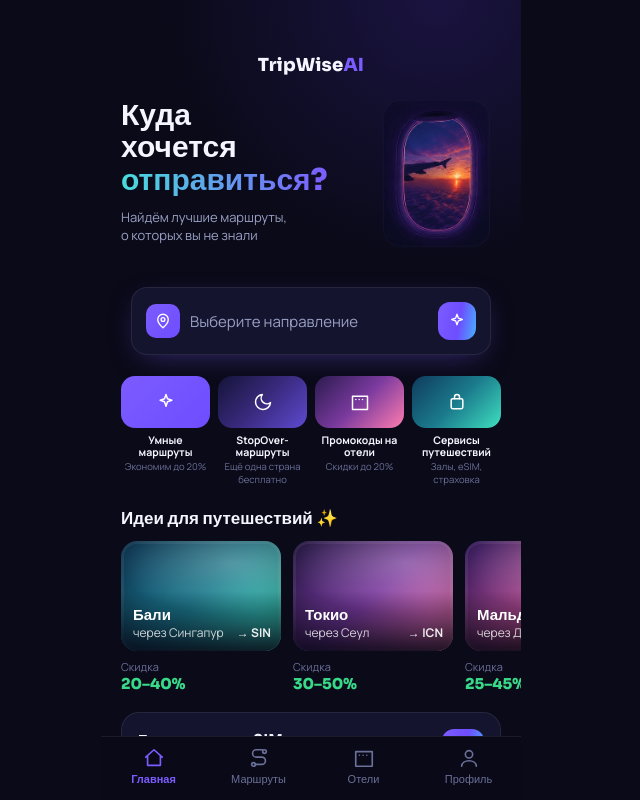
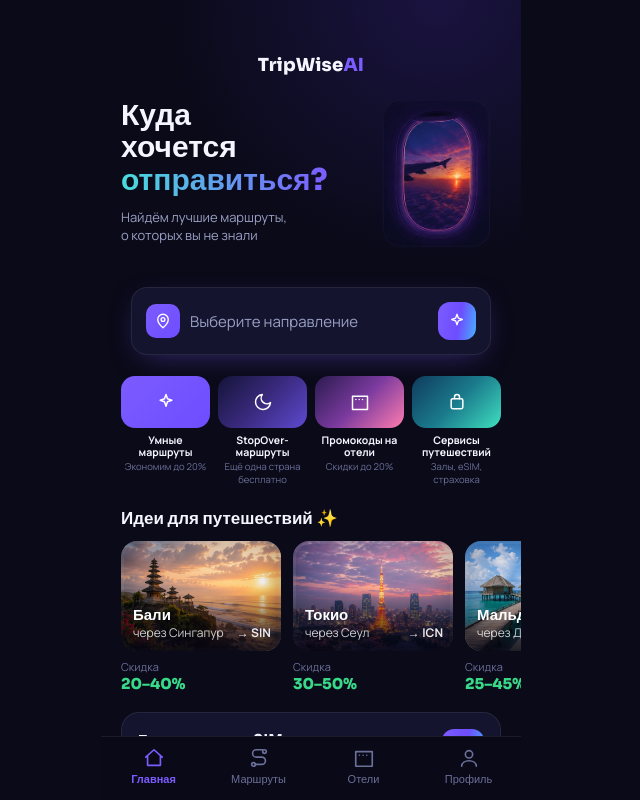
Before and after one commit to willi99708/tripwise-app, a React (Vite) app: page / in a window 1280 px wide. Shown: the whole page, without its empty margins (329-969 px from the left). Built offline with nearby package versions, Linux system fonts and the light colour scheme.

Commit message:
Update App.jsx

```diff
--- a/src/App.jsx
+++ b/src/App.jsx
@@ -165,9 +165,9 @@ const I = {
   shield: <><path d="M12 3l8 3v6c0 5-3.5 8-8 9-4.5-1-8-4-8-9V6z" /></>, search: <><circle cx="11" cy="11" r="7" /><path d="M21 21l-4-4" /></>,
 };
 
-function Porthole({ grad = GRAD.sunset, h = 150, label, sub, codeRight, style }) {
+function Porthole({ grad = GRAD.sunset, image, h = 150, label, sub, codeRight, style }) {
   /* ФОТО-ЗАГЛУШКА: замените `background: grad` ниже на backgroundImage:url(...) для реальных фото */
-  return <div style={{ position: "relative", borderRadius: 18, overflow: "hidden", height: h, background: grad, boxShadow: "inset 0 0 40px rgba(0,0,0,.35), inset 0 0 0 3px rgba(255,255,255,.08)", ...style }}>
+  return <div style={{ position: "relative", borderRadius: 18, overflow: "hidden", height: h, background: image ? undefined : grad, backgroundImage: image ? `url(${image})` : undefined, backgroundSize: "cover", backgroundPosition: "center", boxShadow: "inset 0 0 40px rgba(0,0,0,.35), inset 0 0 0 3px rgba(255,255,255,.08)", ...style }}>
     <div style={{ position: "absolute", inset: 0, background: "radial-gradient(120% 80% at 70% 20%, rgba(255,255,255,.25), transparent 60%)" }} />
     <div style={{ position: "absolute", left: 0, right: 0, bottom: 0, height: "55%", background: "linear-gradient(transparent, rgba(5,5,20,.85))" }} />
     {label && <div style={{ position: "absolute", left: 12, bottom: 10 }}><div style={{ color: "#fff", fontWeight: 700, fontSize: 15, fontFamily: "Sora,sans-serif" }}>{label}</div>{sub && <div style={{ color: "rgba(255,255,255,.8)", fontSize: 12 }}>{sub}</div>}</div>}
@@ -294,7 +294,7 @@ function SearchSheet({ form, setForm, onClose, onSubmit, setToast }) {
 /* ================================ Главная =============================== */
 function Home({ onSearch, onPickDest, goProfile }) {
   const adv = [["Умные маршруты", "Экономим до 20%", GRAD.violet, I.spark], ["StopOver-маршруты", "Ещё одна страна бесплатно", GRAD.night, I.moon], ["Промокоды на отели", "Скидки до 20%", GRAD.city, I.hotel], ["Сервисы путешествий", "Залы, eSIM, страховка", GRAD.ocean, I.bag]];
-  const ideas = [["Бали", "через Сингапур", "20–40%", GRAD.ocean, "SIN", "bali"], ["Токио", "через Сеул", "30–50%", GRAD.city, "ICN", "tokyo"], ["Мальдивы", "через Дубай", "25–45%", GRAD.sunset, "DXB", "maldives"], ["Пхукет", "через Куала-Лумпур", "20–40%", GRAD.night, "KUL", "phuket"]];
+  const ideas = [["Бали", "через Сингапур", "20–40%", "/graphics/bali.png", "SIN", "bali"], ["Токио", "через Сеул", "30–50%", "/graphics/tokyo.png", "ICN", "tokyo"], ["Мальдивы", "через Дубай", "25–45%", "/graphics/male.png", "DXB", "maldives"], ["Пхукет", "через Куала-Лумпур", "20–40%", "/graphics/phuket.png", "KUL", "phuket"]];
   return <div style={{ paddingBottom: 16, animation: "fadeUp .3s ease" }}>
     <Header />
     <div style={{ padding: "8px 20px 0" }}>
@@ -326,7 +326,7 @@ function Home({ onSearch, onPickDest, goProfile }) {
     <div style={{ padding: "22px 0 0 20px" }}>
       <div style={{ fontFamily: "Sora,sans-serif", fontWeight: 700, color: T.text, fontSize: 17, marginBottom: 12 }}>Идеи для путешествий ✨</div>
       <div className="carousel" style={{ display: "flex", gap: 12, overflowX: "auto", paddingRight: 20, paddingBottom: 4, scrollSnapType: "x mandatory" }}>
-        {ideas.map(([name, via, save, g, code, id]) => (<div key={name} onClick={() => onPickDest(id)} className="press" style={{ minWidth: 160, cursor: "pointer", scrollSnapAlign: "start" }}><Porthole grad={g} h={110} label={name} sub={via} codeRight={"→ " + code} style={{ borderRadius: 16 }} /><div style={{ marginTop: 8, fontSize: 11, color: T.subd }}>Скидка</div><div style={{ fontSize: 15, fontWeight: 800, color: T.green, fontFamily: "Sora,sans-serif" }}>{save}</div></div>))}
+        {ideas.map(([name, via, save, g, code, id]) => (<div key={name} onClick={() => onPickDest(id)} className="press" style={{ minWidth: 160, cursor: "pointer", scrollSnapAlign: "start" }}><Porthole image={g} h={110} label={name} sub={via} codeRight={"→ " + code} style={{ borderRadius: 16 }} /><div style={{ marginTop: 8, fontSize: 11, color: T.subd }}>Скидка</div><div style={{ fontSize: 15, fontWeight: 800, color: T.green, fontFamily: "Sora,sans-serif" }}>{save}</div></div>))}
       </div>
     </div>
     <div style={{ padding: "15px 20px 0" }}>
```
